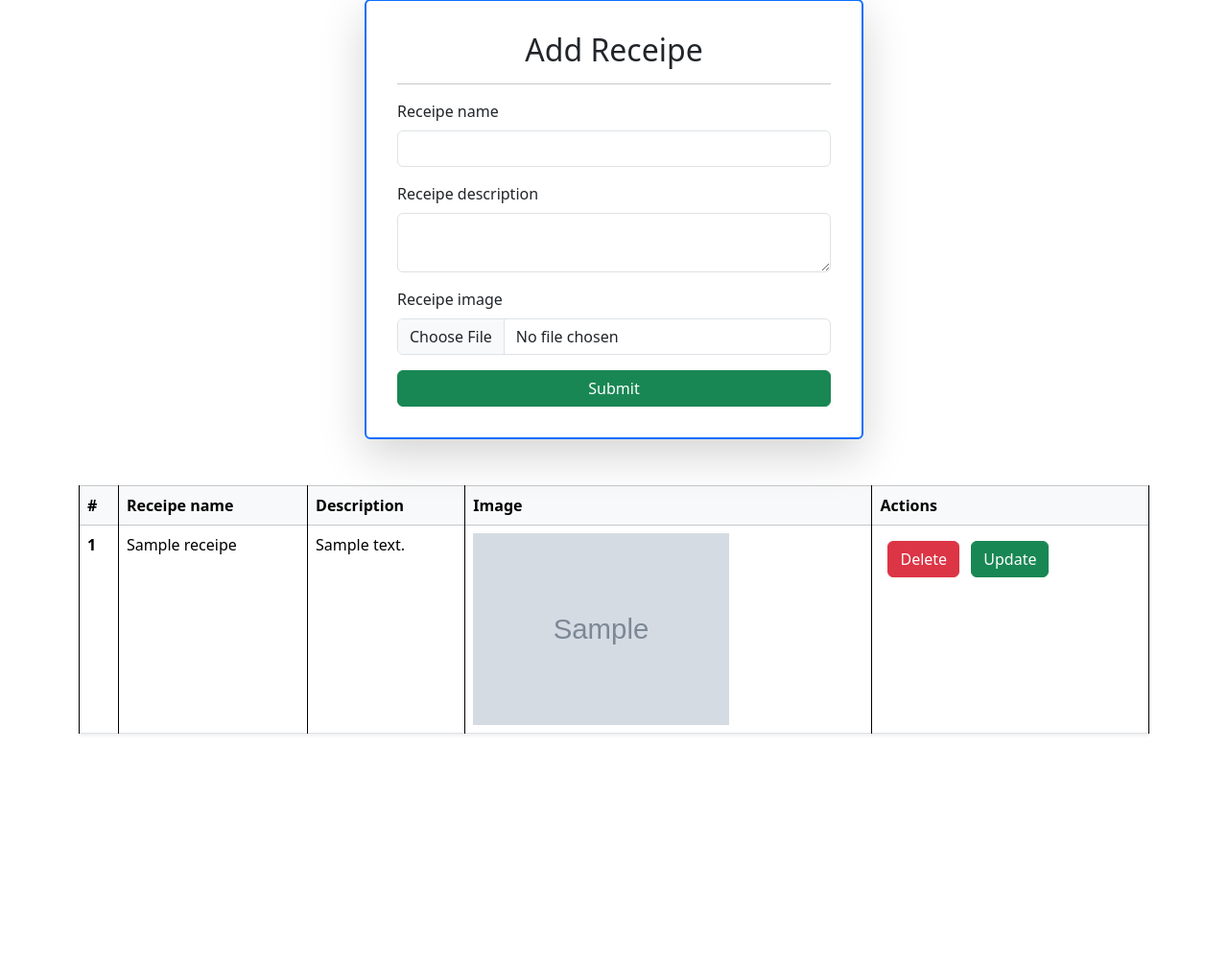
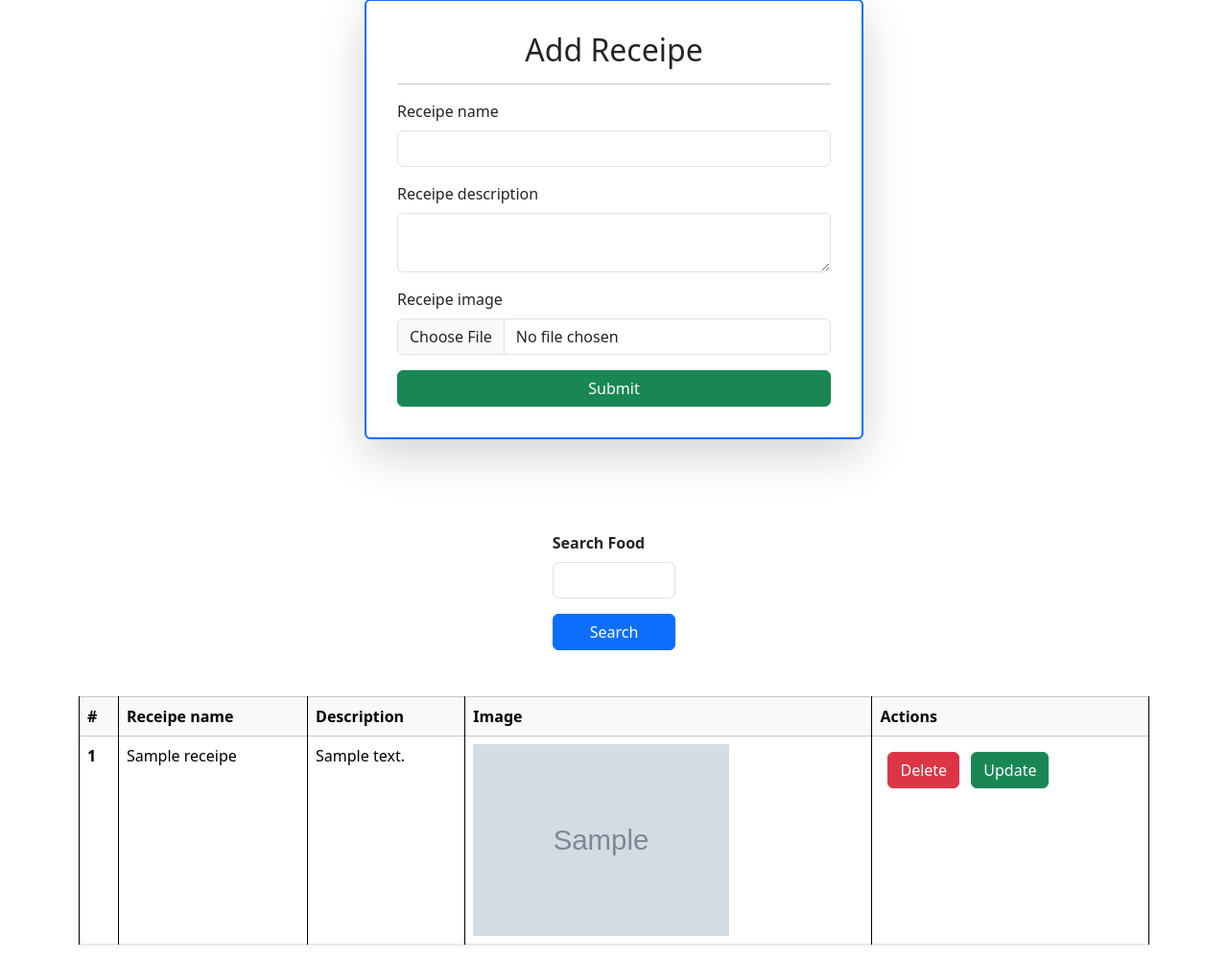
Before and after one commit to sandeepsidar1210-rgb/Recipe-app, a Django app: page / in a window 1280 px wide. Shown: the part 49-1050 px from the top of the page at 96% size. Before the commit the page ends 815 px from the top, so only its background shows below. Run offline with Django 5.2, Linux system fonts and the light colour scheme; tables that the repository leaves empty hold one stand-in row (values such as "Sample post"); grey boxes marked "Sample" are stand-in pictures.

Commit message:
search button addition

```diff
--- a/VEGE/templates/receipes.html
+++ b/VEGE/templates/receipes.html
@@ -1,32 +1,63 @@
-{% extends "base.html" %}
-{% block start %}
+{% extends "base.html" %} {% block start %}
 
 <div class="container mt-5 d-flex flex-column align-items-center">
-
-    <div class="card shadow-lg p-3 border border-2 border-primary mb-5" style="width:520px; max-width:94%;">
+  <div
+    class="card shadow-lg p-3 border border-2 border-primary mb-5"
+    style="width: 520px; max-width: 94%"
+  >
     <div class="card-body">
       <h2 class="card-title mb-3 text-center">Add Receipe</h2>
-            <hr>
+      <hr />
       <form method="post" enctype="multipart/form-data">
         {% csrf_token %}
         <div class="mb-3">
           <label class="form-label">Receipe name</label>
-                    <input name="receipe_name" required type="text" class="form-control">
+          <input
+            name="receipe_name"
+            required
+            type="text"
+            class="form-control"
+          />
         </div>
         <div class="mb-3">
           <label class="form-label">Receipe description</label>
-                    <textarea name="receipe_description" required class="form-control"></textarea>
+          <textarea
+            name="receipe_description"
+            required
+            class="form-control"
+          ></textarea>
         </div>
         <div class="mb-3">
           <label class="form-label">Receipe image</label>
-                    <input name="receipe_image" type="file" class="form-control">
+          <input name="receipe_image" type="file" class="form-control" />
         </div>
         <button type="submit" class="btn btn-success w-100">Submit</button>
       </form>
     </div>
   </div>
+  <div class="mt-5">
+    <div class="mx-auto col-6">
+      <form >
+        {% csrf_token %}
 
-    <table class="table table-bordered shadow-sm">
+        <div class="mb-3">
+          <label for="exampleInputEmail1" class="form-label">
+           <b> Search Food</b>
+          </label>
+
+          <input
+            type="text"
+            name="search"
+            class="form-control"
+            >
+        </div>
+
+         <button type="submit" class="btn btn-primary w-100">Search</button>
+      </form>
+    </div>
+  </div>
+
+  <table class="table table-bordered shadow-sm mt-5">
     <thead class="table-light">
       <tr>
         <th scope="col">#</th>
@@ -43,9 +74,16 @@
         <th scope="row">{{forloop.counter}}</th>
         <td>{{receipe.receipe_name}}</td>
         <td>{{receipe.receipe_description}}</td>
-                <td><img src="/media/{{receipe.receipe_image}}" style ="height:200px"></td>
-                <td><a href="/delete_receipe/{{receipe.id}}/" class ="btn btn-danger m-2">Delete</a>
-                <a href="/update_receipe/{{receipe.id}}" class ="btn btn-success"> Update</a>
+        <td>
+          <img src="/media/{{receipe.receipe_image}}" style="height: 200px" />
+        </td>
+        <td>
+          <a href="/delete_receipe/{{receipe.id}}/" class="btn btn-danger m-2"
+            >Delete</a
+          >
+          <a href="/update_receipe/{{receipe.id}}" class="btn btn-success">
+            Update</a
+          >
         </td>
       </tr>
       {% endfor %}
--- a/VEGE/views.py
+++ b/VEGE/views.py
@@ -21,6 +21,12 @@ def receipes(request):
         return redirect('/receipes/')
 
     queryset= Receipe.objects.all()
+
+    if request.GET.get('search'):
+        queryset = queryset.filter(receipe_name__icontains = request.GET.get('search'))
+
+
+
     context ={'receipes': queryset}
     return render(request , 'receipes.html', context)
 
```
Lines whose indentation alone changed are shown as unchanged.
